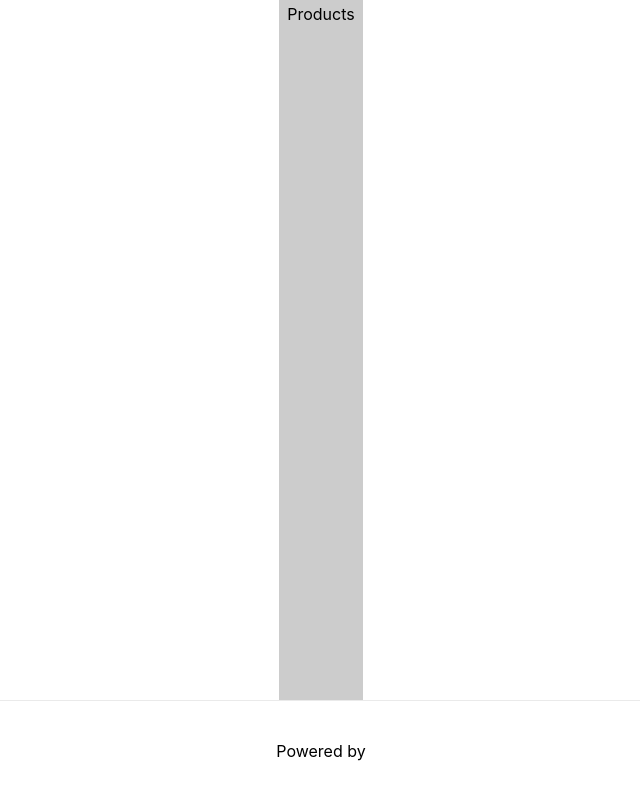
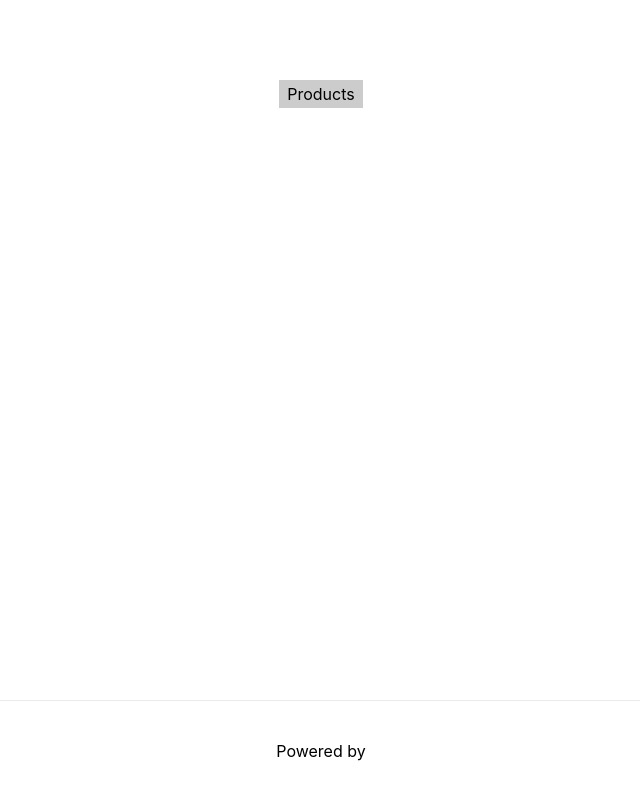
Before and after one commit to mDep07/shopping-cart, a Next.js app: page / in a window 1280 px wide. Shown: the whole page, without its empty margins (319-959 px from the left). Built offline with nearby package versions, Linux system fonts and the light colour scheme.

Commit message:
Update styles buttons

```diff
--- a/pages/index.js
+++ b/pages/index.js
@@ -11,9 +11,9 @@ export default function Home() {
         <title>Home</title>
       </Head>
 
-      <main className={`${mainStyles.main} ${mainStyles.button}`}>
+      <main className={mainStyles.main}>
         <Link href="/products">
-          <a>Products</a>
+          <a className={mainStyles.button}>Products</a>
         </Link>
       </main>
 
--- a/pages/products.js
+++ b/pages/products.js
@@ -22,7 +22,7 @@ function Products() {
 
       <main className={mainStyles.main}>
         <Link href="/">
-          <a>← Back to Home</a>
+          <a className={mainStyles.button}>← Back to Home</a>
         </Link>
 
         <ListProducts products={list_products} />
```
